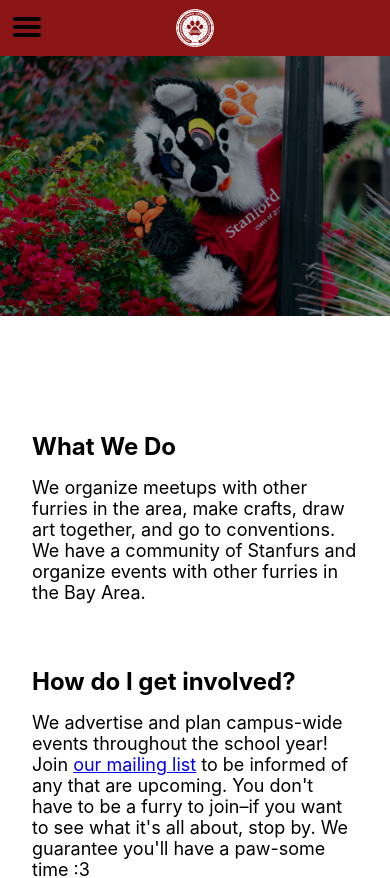
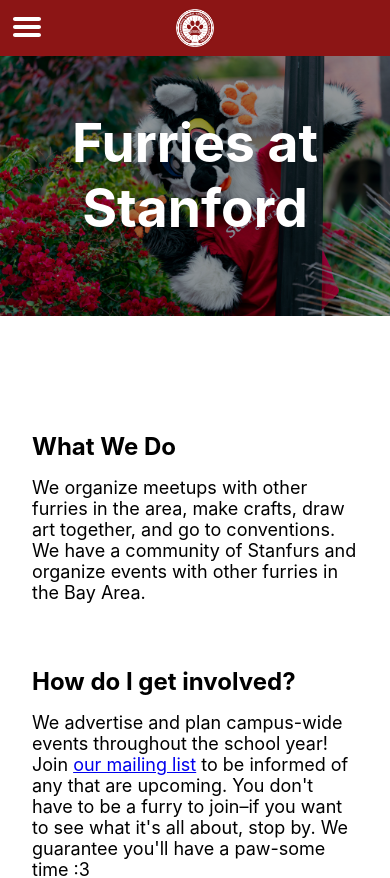
Before and after one commit to Stanford-Furries/stanford-furries-website, a React (Create React App) app: page / in a window 390 px wide. Shown: the top 878 px of the page. Built offline with nearby package versions, Linux system fonts and the light colour scheme.

Commit message:
Made hamburger menu white, re-added hero text

```diff
--- a/src/components/App.jsx
+++ b/src/components/App.jsx
@@ -11,8 +11,8 @@
 		<div className="App">
 			<Navbar />
 			<Hero
-				// title="Furries at Stanford"
-				// subtext="We like furries :3"
+				title="Furries at Stanford"
+				subtext="The official furry club at Stanford University!"
 				src="fas-peek.jpg"
 				alt="Furries at Stanford logo"
 			/>
--- a/src/components/Hero.css
+++ b/src/components/Hero.css
@@ -3,7 +3,11 @@
 }
 
 .hero-container h1 {
-    font-size: 3rem;
+    font-size: max(40pt, 6vw);
+}
+
+.hero-container p {
+    font-size: max(20pt, 1.6vw);
 }
 
 .hero-img {
@@ -19,7 +23,14 @@
     text-align: center;
     position: absolute;
     color: var(--text-secondary);
-    top: 50%;
+    top: 45%;
     left: 50%;
+    width: 80%;
     transform: translate(-50%, -50%);
 }
+
+@media (max-width: 900px) {
+    .hero-container p {
+        font-size: 0px !important;
+    }
+}
--- a/src/components/Hero.jsx
+++ b/src/components/Hero.jsx
@@ -9,7 +9,7 @@
 					{props.title}
 				</h1>
 				<p className="animate__animated animate__fadeInDown animate__delay-1s">
-					{props.subtext}
+					<i>{props.subtext}</i>
 				</p>
 			</div>
 		</div>
--- a/src/components/Navbar.jsx
+++ b/src/components/Navbar.jsx
@@ -11,11 +11,15 @@
 					width="32px"
 					height="32px"
 					onClick={() => {
-            const navbarLinks = document.getElementById("navbar-links");
+						const navbarLinks =
+							document.getElementById("navbar-links");
 						navbarLinks.classList.toggle("active");
 					}}
 				>
-          <path d="M4,10h24c1.104,0,2-0.896,2-2s-0.896-2-2-2H4C2.896,6,2,6.896,2,8S2.896,10,4,10z M28,14H4c-1.104,0-2,0.896-2,2  s0.896,2,2,2h24c1.104,0,2-0.896,2-2S29.104,14,28,14z M28,22H4c-1.104,0-2,0.896-2,2s0.896,2,2,2h24c1.104,0,2-0.896,2-2  S29.104,22,28,22z" />
+					<path
+						fill="white"
+						d="M4,10h24c1.104,0,2-0.896,2-2s-0.896-2-2-2H4C2.896,6,2,6.896,2,8S2.896,10,4,10z M28,14H4c-1.104,0-2,0.896-2,2  s0.896,2,2,2h24c1.104,0,2-0.896,2-2S29.104,14,28,14z M28,22H4c-1.104,0-2,0.896-2,2s0.896,2,2,2h24c1.104,0,2-0.896,2-2  S29.104,22,28,22z"
+					/>
 				</svg>
 				<img
 					onClick={() => setIsPride(!isPride)}
```
Lines whose indentation alone changed are shown as unchanged.
